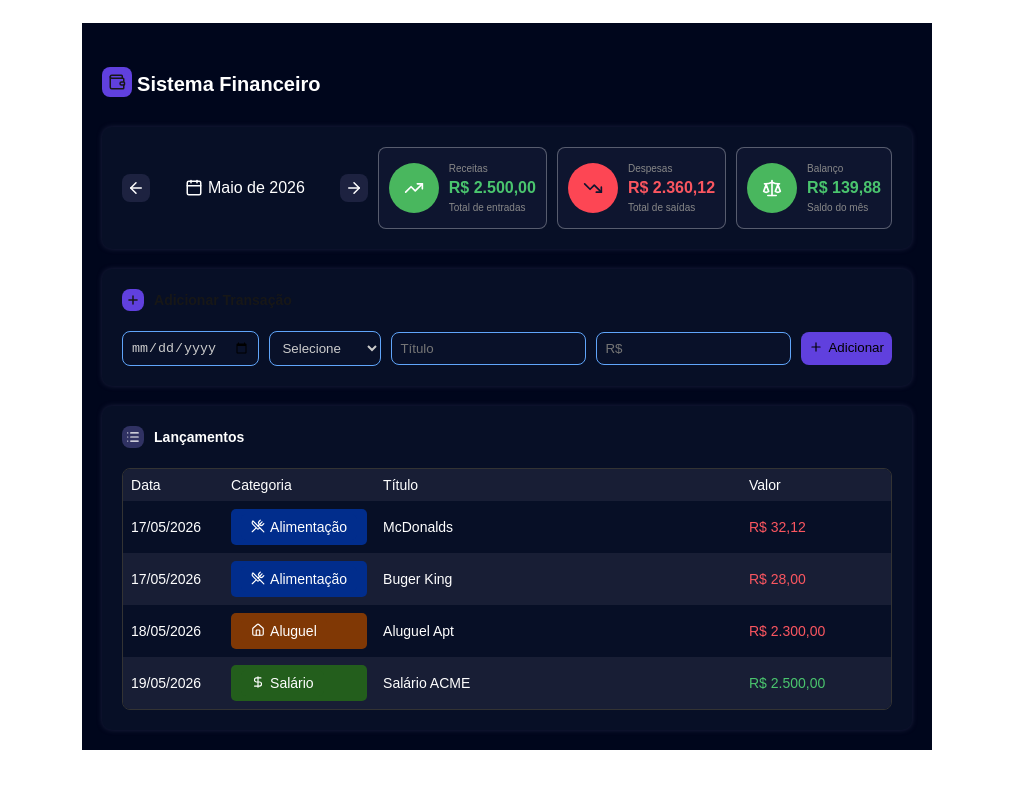
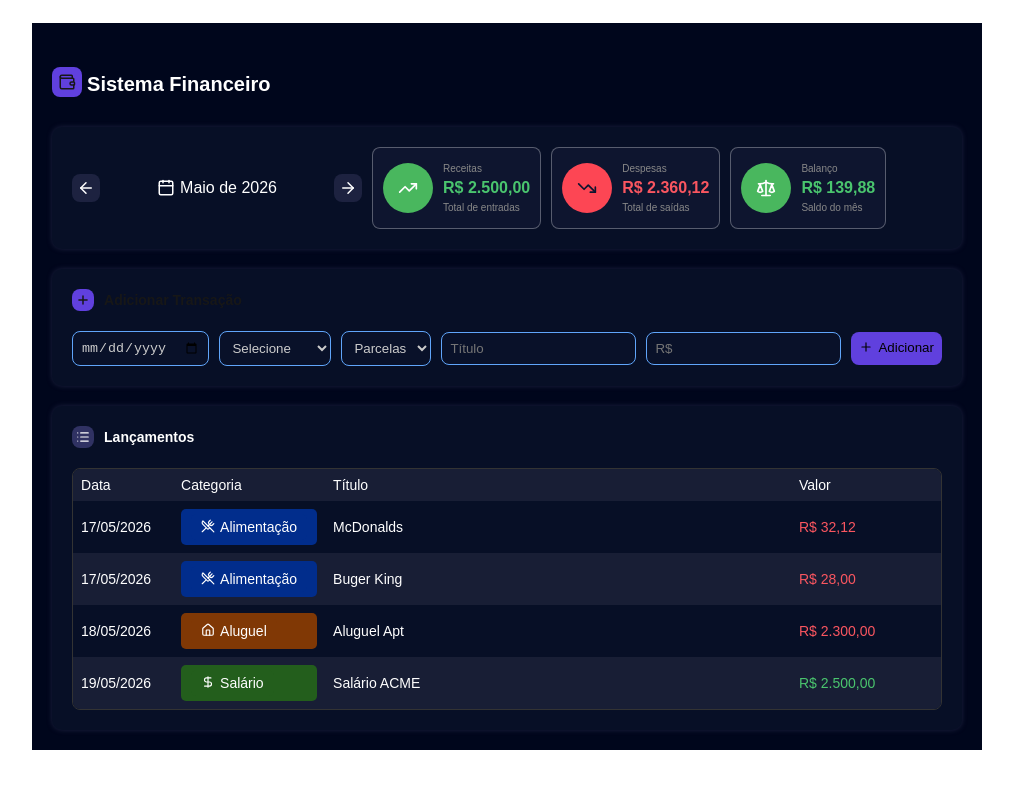
Before and after one commit to kabitschke/finance, a Next.js app: page / in a window 1280 px wide. Shown: the top 788 px of the page, without its empty margins (133-1146 px from the left). Built offline with nearby package versions, Linux system fonts and the light colour scheme.

Commit message:
add installments

```diff
--- a/src/app/page.tsx
+++ b/src/app/page.tsx
@@ -49,7 +49,23 @@ export default function Home() {
 
   const handleAddItem = (item: Item) => {
     let newList = [...list];
-    newList.push(item);
+
+    if (item.month && item.month > 1) {
+      const parcela = item.value / item.month;
+
+      for (let i = 0; i < item.month; i++) {
+        const newDate = new Date(item.date);
+        newDate.setMonth(newDate.getMonth() + i);
+
+        newList.push({
+          ...item,
+          date: newDate,
+          value: parcela
+        });
+      }
+    } else {
+      newList.push(item);
+    }
     setList(newList);
   }
 
--- a/src/components/InputArea/page.tsx
+++ b/src/components/InputArea/page.tsx
@@ -5,6 +5,7 @@ import styles from './page.module.css';
 import { schema } from '@/components/schema';
 import { z } from "zod";
 import { Plus } from "lucide-react";
+import { useState } from "react";
 
 type Props = {
     onAdd: (item: Item) => void;
@@ -13,6 +14,8 @@ type Props = {
 
 export const InputArea = ({ onAdd }: Props) => {
 
+
+
     type FormData = z.infer<typeof schema>;
     const form = useForm({
         resolver: zodResolver(schema)
@@ -20,14 +23,21 @@ export const InputArea = ({ onAdd }: Props) => {
 
     const { register, handleSubmit, formState: { errors } } = form;
 
+
     const onSubmit = (data: FormData) => {
+
+        // const valorParcela = data.month
+        //     ? data.value / data.month
+        //     : data.value;
 
         let newList: Item = {
             date: new Date(data.date),
             category: data.category,
             title: data.title,
-            value: data.value
+            value: data.value,
+            month: data.month
         }
+
         onAdd(newList);
     };
 
@@ -60,6 +70,22 @@ export const InputArea = ({ onAdd }: Props) => {
                 </div>
 
                 <div>
+                    <select {...register("month")} className={`${styles.select} ${errors.month ? styles.error : ""}`}>
+                        <option value="">Parcelas</option>
+                        {[...Array(12)].map((_, index) => (
+                            <option key={index + 1} value={index + 1}>
+                                {index + 1}
+                            </option>
+
+                        ))}
+                    </select>
+                    {errors.month && <p>{errors.month.message}</p>}
+                </div>
+
+
+
+
+                <div>
                     <input type="text" {...register("title")} className={`${styles.input} ${errors.title ? styles.error : ""}`} placeholder="Título" />
                     {errors.title && <p>{errors.title.message}</p>}
 
--- a/src/components/schema.ts
+++ b/src/components/schema.ts
@@ -3,6 +3,7 @@ import { z } from "zod";
 export const schema = z.object({
   date: z.string().min(1, "Data é obrigatória"),
   category: z.string().min(1, "Categoria é obrigatória"),
+  month: z.string().transform((val) => (val === "" ? null : Number(val))),
   title: z.string().min(1, "Título é obrigatório"),
   value: z
     .string()
--- a/src/data/items.ts
+++ b/src/data/items.ts
@@ -1,8 +1,8 @@
 import { Item } from "@/types/Item";
 
 export const items: Item[] = [
-    { date: new Date(2026, 4, 17), category: 'food', title: 'McDonalds', value: 32.12 },
-    { date: new Date(2026, 4, 17), category: 'food', title: 'Buger King', value: 28 },
-    { date: new Date(2026, 4, 18), category: 'rent', title: 'Aluguel Apt', value: 2300 },
-    { date: new Date(2026, 4, 19), category: 'salary', title: 'Salário ACME', value: 2500 },
+    { date: new Date(2026, 4, 17), category: 'food', title: 'McDonalds', value: 32.12, month: null },
+    { date: new Date(2026, 4, 17), category: 'food', title: 'Buger King', value: 28, month: null },
+    { date: new Date(2026, 4, 18), category: 'rent', title: 'Aluguel Apt', value: 2300, month: 4 },
+    { date: new Date(2026, 4, 19), category: 'salary', title: 'Salário ACME', value: 2500, month: null },
 ];
--- a/src/types/Item.ts
+++ b/src/types/Item.ts
@@ -1,6 +1,8 @@
 export type Item = {
     date: Date;
+    month: number | null;
     category: string;
     title: string;
     value: number;
+
 }
```
Also changed, not shown: src/components/TableItem/page.tsx (+6 -1 lines).
